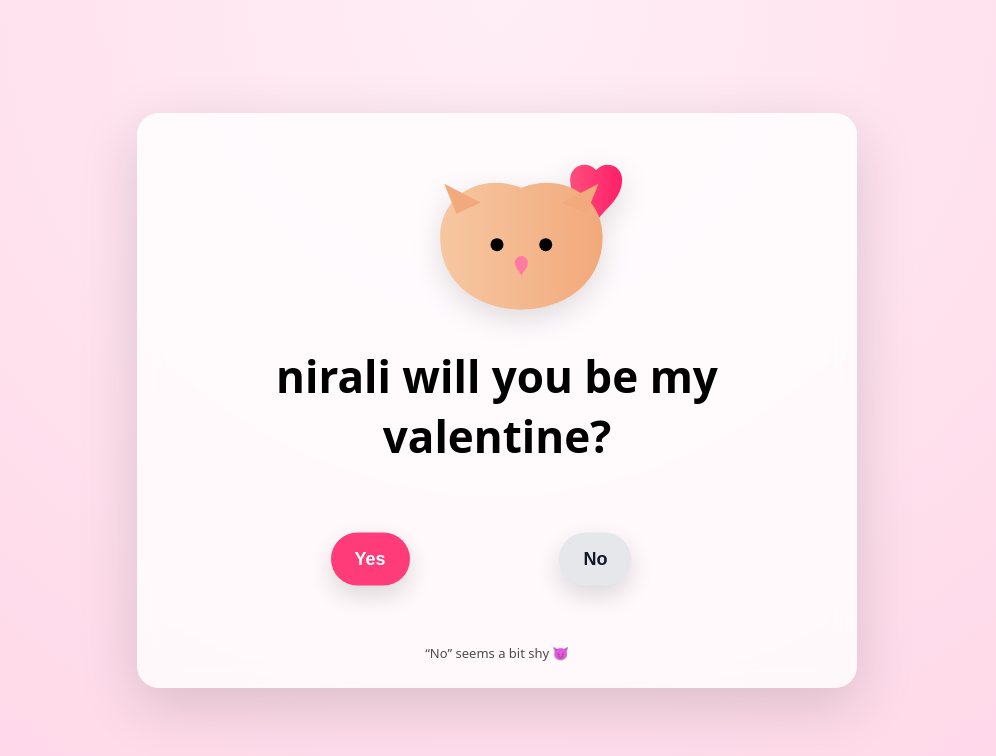
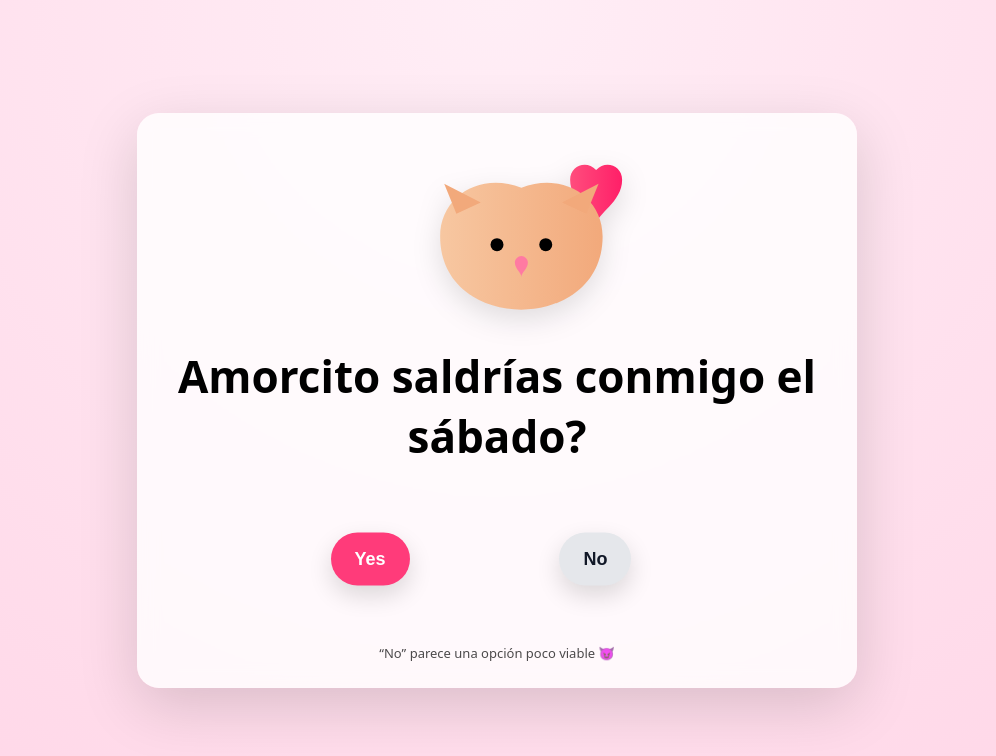
Before and after one commit to djimenef/C-D, a plain HTML site: page index.html in a window 1280 px wide. Shown: the whole page, without its empty margins (143-1139 px from the left). Drawn offline with nearby package versions, Linux system fonts and the light colour scheme.

Commit message:
Update index.html

```diff
--- a/index.html
+++ b/index.html
@@ -171,7 +171,7 @@
             fill="#ff7aa2"/>
     </svg>
 
-    <h1>nirali will you be my valentine?</h1>
+    <h1>Amorcito saldrías conmigo el sábado?</h1>
 
     <section class="button-zone" id="zone">
       <button id="yesBtn">Yes</button>
@@ -179,7 +179,7 @@
     </section>
 
     <!-- HINT -->
-    <div class="hint" id="hint">“No” seems a bit shy 😈</div>
+    <div class="hint" id="hint">“No” parece una opción poco viable 😈</div>
 
     <section class="result" id="result">
       <h2>YAY! 🎉</h2>
```
